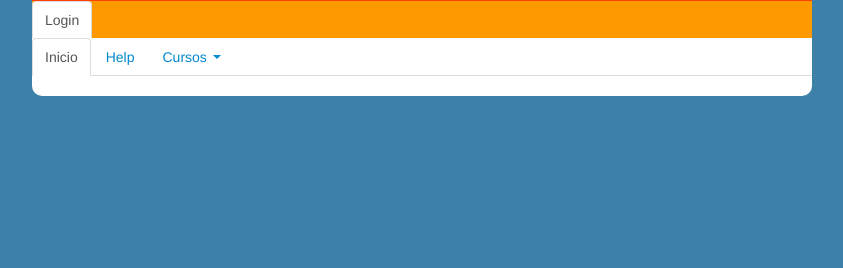
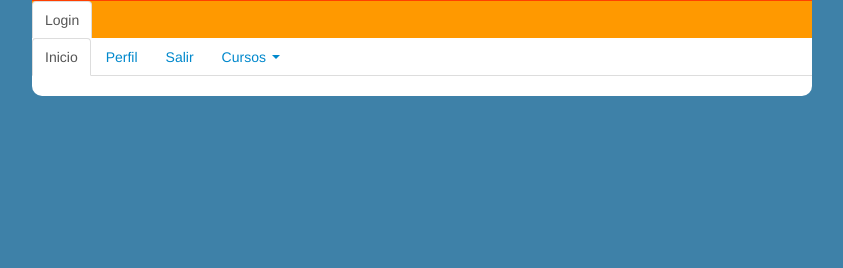
Before and after one commit to flash24/sicc, a CakePHP app: the page made by app/View/Elements/menu_jefe.ctp in a window 1280 px wide. Shown: the part 189-457 px from the top of the page, without its empty margins (248-1091 px from the left). Run offline with PHP 8.4 and a stand-in for CakePHP, Linux system fonts and the light colour scheme; the template is opened without the code that fills it, so the values that code supplies are empty; some libraries are stand-ins or nearby versions.

Commit message:
Menus corregidos

```diff
--- a/app/View/Elements/menu_jefe.ctp
+++ b/app/View/Elements/menu_jefe.ctp
@@ -1,6 +1,7 @@
  <ul class="nav nav-tabs">
               <li class="active"><a href="#">Inicio</a></li>
-              <li><a href="#">Help</a></li>
+              <li><a href="#">Perfil</a></li>
+              <li><a href="users/logout">Salir</a></li>
               <li class="dropdown">
                 <a class="dropdown-toggle" data-toggle="dropdown" href="#">Cursos <b class="caret"></b></a>
                 <ul class="dropdown-menu">
--- a/app/View/Elements/menu_participante.ctp
+++ b/app/View/Elements/menu_participante.ctp
@@ -1,9 +1,10 @@
  <ul class="nav nav-tabs">
               <li class="active"><a href="#">Inicio</a></li>
               <li><a href="#">Perfil</a></li>
+              <li><a href="users/logout">Salir</a></li>
               <li class="dropdown">
                 <a class="dropdown-toggle" data-toggle="dropdown" href="#">Cursos <b class="caret"></b></a>
-                <li><a href="#">Salir</a></li>
+
                 <ul class="dropdown-menu">
 <!--                  <li><a href="#">Mis Cursos</a></li>-->
                   <li><a href="#">Mis Cursos</a></li>
```
